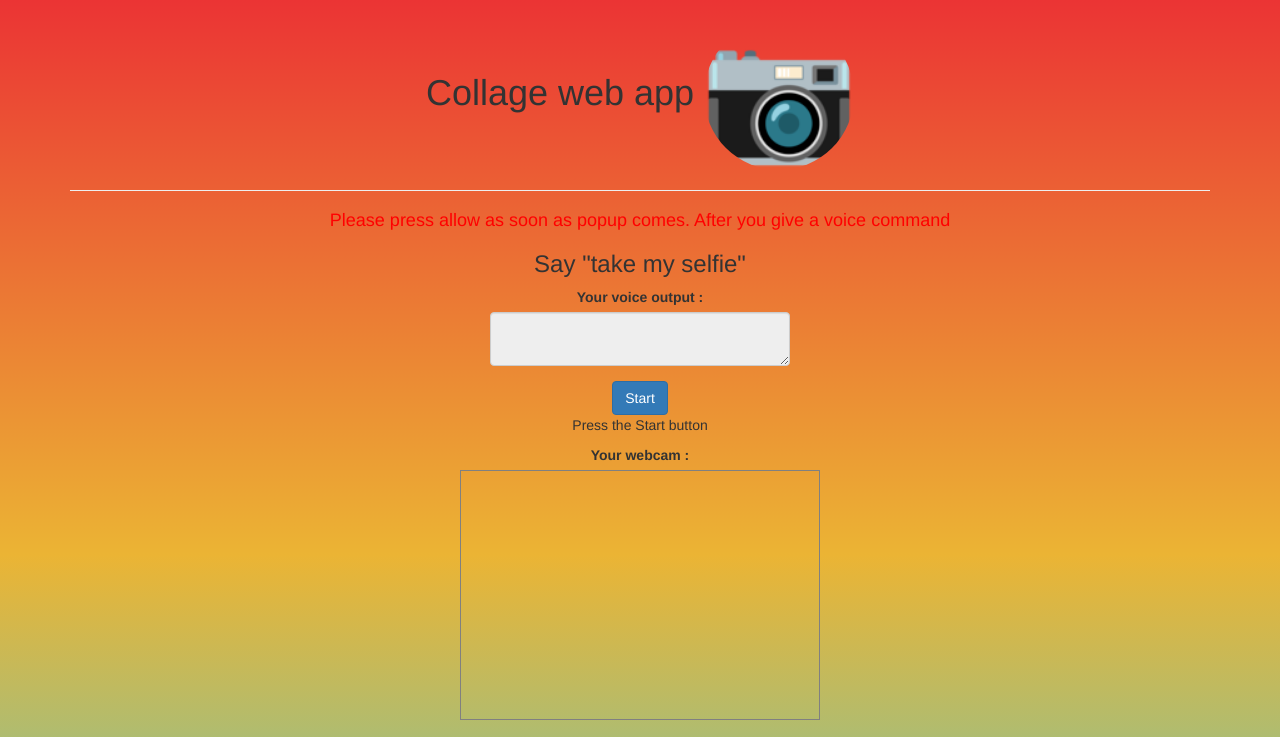
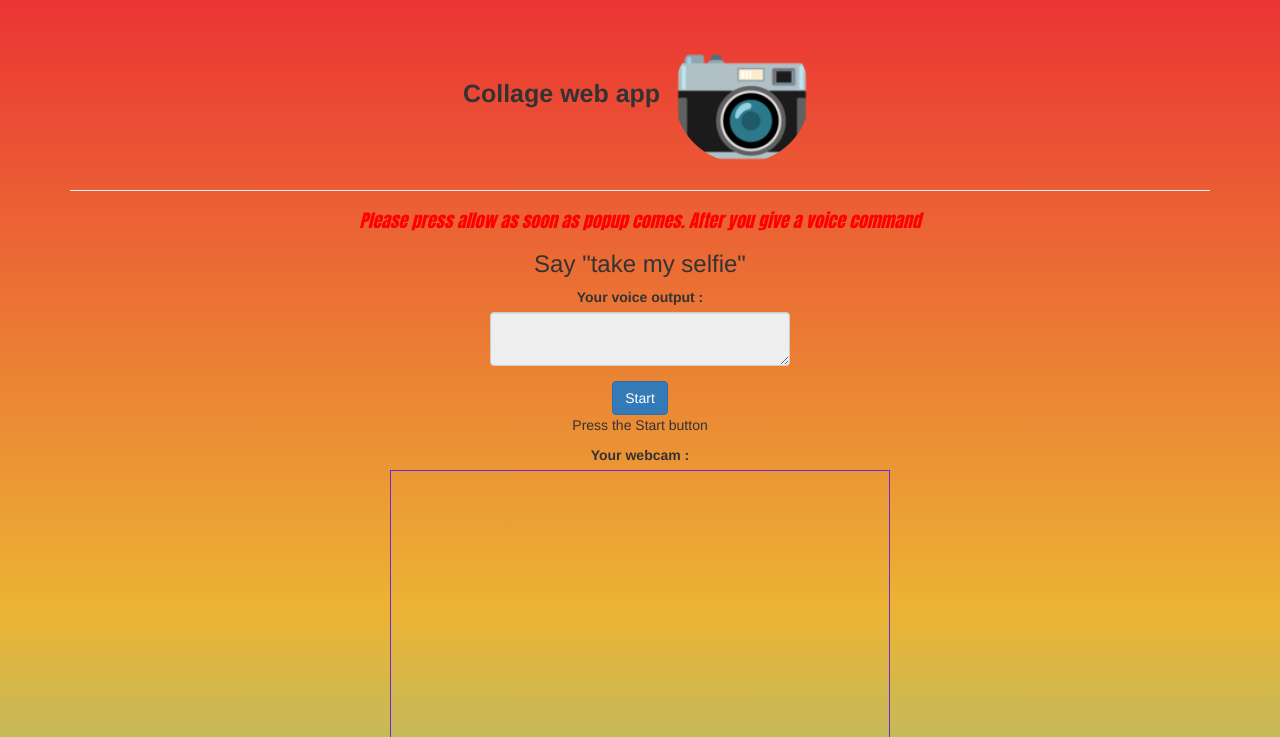
Before and after one commit to codepilot2010/collagewebapp, a plain HTML site: page index.html in a window 1280 px wide. Shown: the top 737 px of the page. Drawn offline with nearby package versions, Linux system fonts and the light colour scheme.

Commit message:
Add files via upload

```diff
--- a/index.html
+++ b/index.html
@@ -46,8 +46,11 @@
         </div>
 </div>
     </center>
+
     </div>
+
 
     <script src="main.js"></script>
 </body>
+<div id="developerdiv1">Developed by Harshit Malhotra</div>
 </html>
--- a/style.css
+++ b/style.css
@@ -21,3 +21,39 @@ body
 {
     background: linear-gradient(#eb3434,#ebb434,#34cdeb,#6c2ade);
 }
+#developerdiv1
+{
+    margin-top: auto;
+}
+h1
+{
+    font-family:'Franklin Gothic Medium', 'Arial Narrow', Arial, sans-serif;
+    font-size:25px;
+    font-weight: bold;
+}
+h4
+{
+    color:#34cdeb;
+    font-family: Impact, Haettenschweiler, 'Arial Narrow Bold', sans-serif;
+    font-style: oblique;
+    font-weight: 200;
+}
+#camera
+{
+    width: 500px;
+    height: 400px;
+    border-color: #6c2ade;
+}
+img
+{
+    width: fit-content;
+    border-radius: 10px;
+    padding: 7px;
+    box-shadow:#3e444d;
+
+}
+img :hover
+{
+    width: 600px;
+    height: 500px;
+}
```
